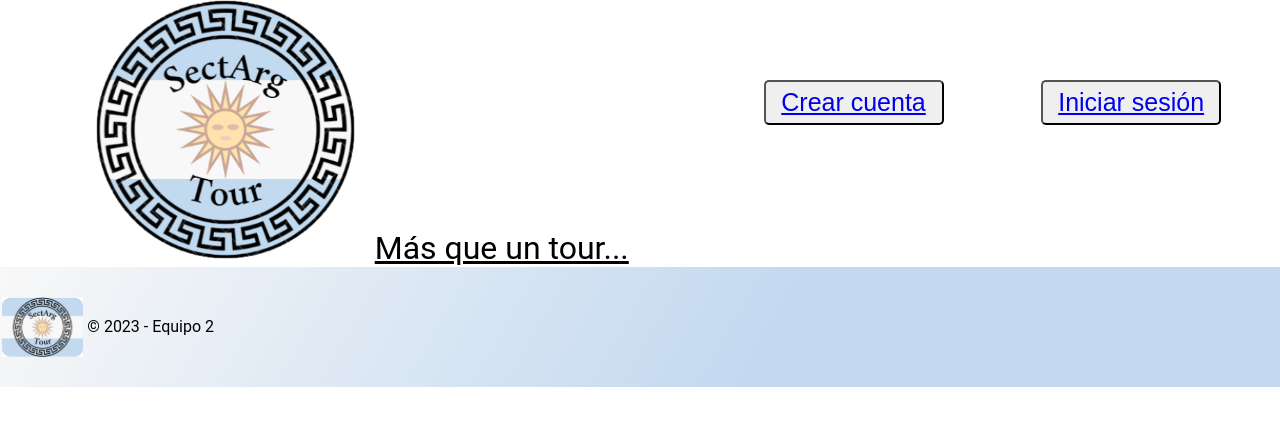
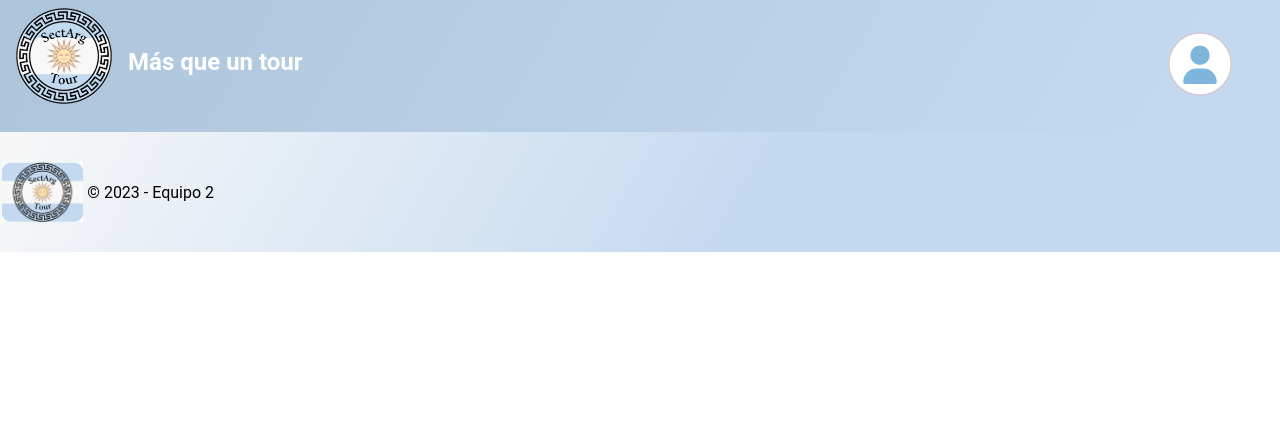
Before and after one commit to gianlucarobotti200/ProyectoIntegrador, a React (Vite) app: page / in a window 1280 px wide. Shown: the top 426 px of the page. Built offline with nearby package versions, Linux system fonts and the light colour scheme.

Commit message:
Header terminado

```diff
--- a/src/components/Header.jsx
+++ b/src/components/Header.jsx
@@ -1,137 +1,88 @@
-import React from 'react'
-import {Link} from "react-router-dom";
-import styled from "styled-components"
+import React from 'react';
+import { Link } from 'react-router-dom';
+import styled from 'styled-components';
 
 const StyledHeader = styled.header`
+  background-image: linear-gradient(120deg, #ADC5DB, rgb(195 217 240) 90%);
+  display: flex;
+  justify-content: space-between;
 
-    background-image: linear-gradient(120deg, rgb(248 248 248), rgb(195 217 240) 60%);
-
-    nav {
+  .logo-eslogan {
     display: flex;
-        width: 100%;
-        height: 30%;
-        z-index: 1;
-        background-color: white;
-        justify-content: space-around;
   }
 
-    .lema {
-        display: flex;
-        font-size: 2em;
-        align-items:center;
-        justify-content:center;
-        padding: 0px;
-
+  .logo-eslogan img {
+    width: 6rem;
+    height: 6rem;
+    padding: 0.5rem 1rem;
   }
 
-    .logo {
-        width: 40%;
-        height: 100%;
-        align-items: center;
-        text-align: center;
-        margin: 0px;
-        padding: 0px 20px 0px 0px;
+  a {
+    text-decoration: none;
+    color: white;
+    font-weight: bold;
+    font-size: 1.5rem;
   }
 
-    a.nav-a {
-        color: black;
+  span {
+    padding-top: 3rem;
   }
 
-    .nav-ul {
-        display: flex;
-        width: 40%;
-        flex-direction: row;
-        flex-wrap: wrap;
-        align-items: center;
-        text-align: center;
+  .profile-icon:hover .menu {
+    display: block;
   }
 
-    li {
-        display:inline-flex;
-        padding: 2rem;
-        list-style: none;
-        font-size: 25px;
-        text-decoration: none;
+  .menu {
+    display: none;
+    position: absolute;
+    top: 75%;
+    right: 50%;
+    width: 9rem;
+    background: white;
+    border: 1px solid #ccc;
+    padding: 10px;
+    z-index: 1;
+    border-radius: 20px;
   }
 
-    button {
-        font-size: 25px;
-        border-radius: 5px;
-        width: 180px;
-        height: 45px;
-        text-align: center;
-        align-items: center;
-        justify-content: center;
-        color: yellow;
-        transition: border-color 0.25s;
-        margin: 5rem 20px 5rem 0px;
-        box-shadow: lightgreen 0px 0px 4px, hrey 0px 8px 31px;
-        border: 1px solid transparent grey;
+  .menu button {
+    display: block;
+    margin: 5px 0;
+    background-color: white;
+    border-style: none;
   }
 
-    button:hover {
-        border: 2px solid blue;
+  .menu button a{
+    color: #24306E;
+    font-size: 1.2rem;
   }
 
-    button:focus-visible {
-        outline: 4px auto -webkit-focus-ring-color;
+  .profile-icon {
+    width: 4rem;
+    padding: 1rem 3rem 1rem 0rem ;
+    position: relative;
   }
-
-    .btn-cta {
-        color: black;
-    }
-
-    .theme {
-        width: 5%;
-    }
-
-    @media (max-width: 600px) {
-        Header {
-            height: 70px;
-        }
-        nav {
-
-            flex-direction: column;
-        }
-
-        .logo {
-            width: 50%;
-            border-radius: 5px;
-            align-self: center;
-            text-align: center;
-            justify-content: center;
-            padding: 0px 10px 0px 0px;
-            order: 1;
-
-        }
-
-        .lema {
-            order: 2;
-            align-self: center;
-            width: 80%;
-            font-size: 0.8em;
-        }
-
-    }
-`
+`;
 
 function Header() {
-
   return (
     <StyledHeader>
-            <nav>
-                <div className='lema'>
-                    <Link className='nav-a' to="/inicio">
-                        <img className='logo' src='./src/components/img/image.png' alt='Logo SectArg tour' />Más que un tour...
+      <Link className="logo-eslogan" to="/inicio">
+        <img className="logo" src="./src/components/img/image.png" alt="Logo SectArg tour" />{' '}
+        <span>Más que un tour</span>
       </Link>
-                </div>
-                <button className='btn-cta'>
-                    <Link to="">Crear cuenta</Link>
+
+      <div className="profile-icon">
+        <img className="profile-icon" src="./src/components/img/profile-logo.svg" alt="" />
+        <div className="menu">
+          <button>
+            <Link to="/">Iniciar sesión</Link>
           </button>
           <button>
-                    <Link to="">Iniciar sesión</Link>
+            <Link to="/">Crear cuenta</Link>
           </button>
-            </nav>
+        </div>
+      </div>
     </StyledHeader>
   );
 }
```
Also changed, not shown: src/components/img/profile-logo.svg (added). Lines whose indentation alone changed are shown as unchanged.
